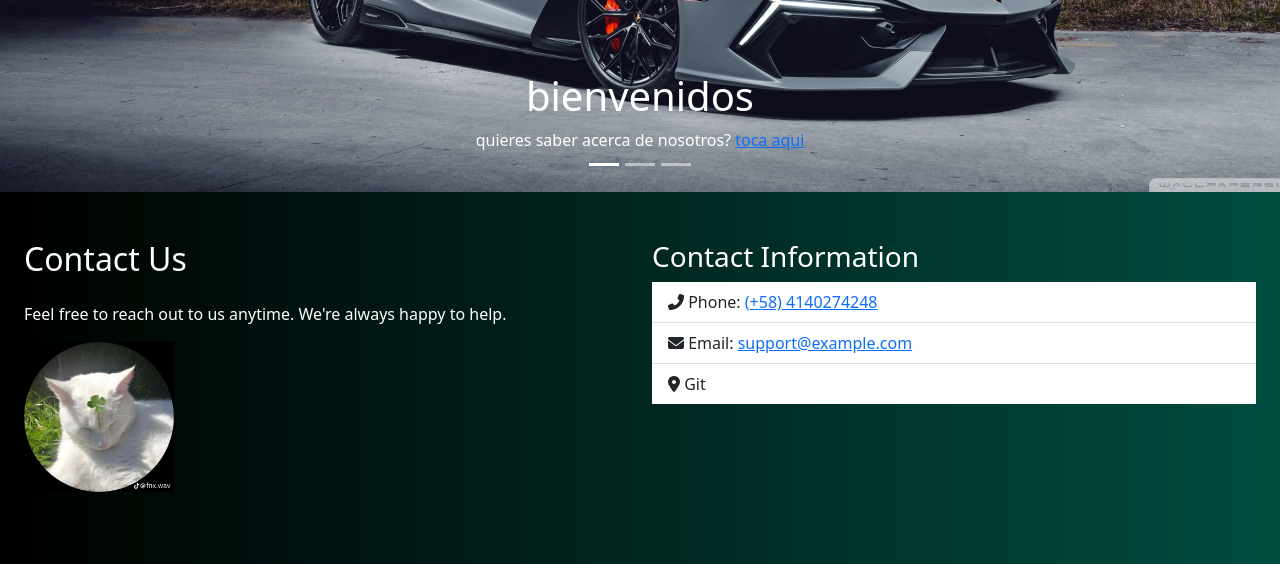
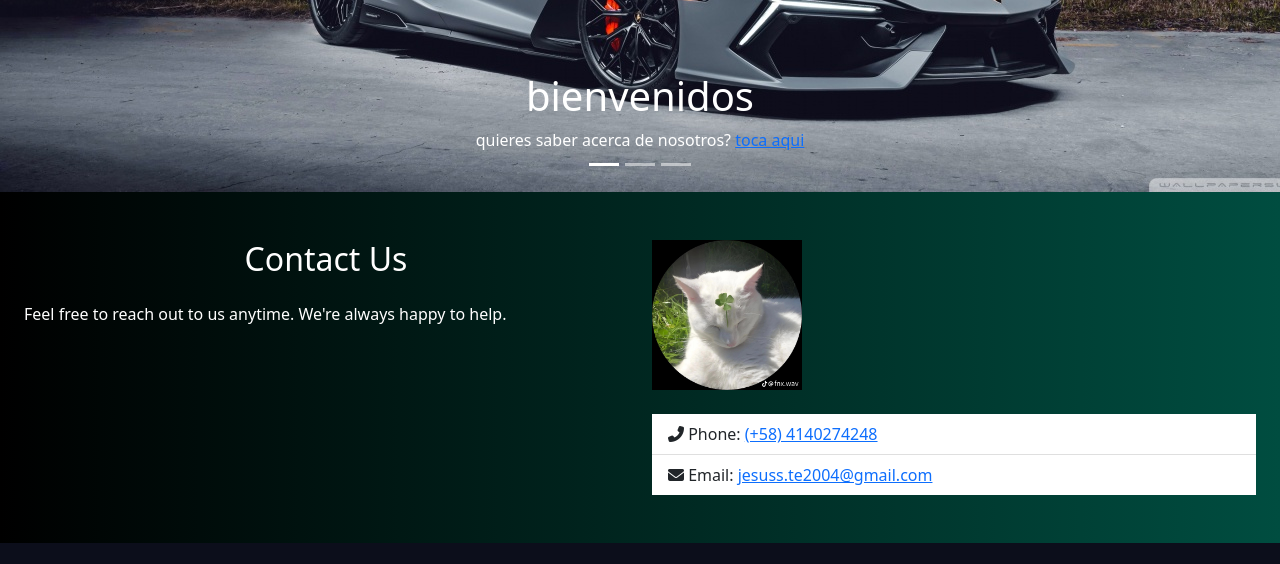
Before and after one commit to Shadowkirito123/django-crud, a Django app: page / in a window 1280 px wide. Shown: the part 656-1220 px from the top of the page. After the commit the page ends 1199 px from the top, so only its background shows below. Run offline with Django 5.2, Linux system fonts and the light colour scheme; the visitor is signed in with stand-in values (Sample User, id 1); some libraries are stand-ins or nearby versions.

Commit message:
conexion sobrenosotros

```diff
--- a/djangocrud/urls.py
+++ b/djangocrud/urls.py
@@ -36,6 +36,7 @@ urlpatterns = [
     path('usuario/<int:user_id>/restablacerClave/<str:token>/', views.restablecer_contraseña, name='restablecer_contraseña'),
     path('cambio/', views.cambio, name='cambio'),
     path('obtener/', views.obtenercolor, name='obtener'),
-    re_path(r'^ckeditor/', include('ckeditor_uploader.urls'))
+    re_path(r'^ckeditor/', include('ckeditor_uploader.urls')),
+    path('sobrenosotros/',views.sobrenosotros_view, name='sobrenosotros')
     # path('ubicacion/', views.update_profile, name='update_profile'),
     ]
--- a/tasks/templates/home.html
+++ b/tasks/templates/home.html
@@ -58,26 +58,25 @@
         <section class="container-fluid py-5">
             <div class="row">
                 <div class="col-md-6">
-                    <h2 class="mb-4 text-white">Contact Us</h2>
+
+                    <h2 class="mb-4 text-white text-center">Contact Us</h2>
                     <p class='text-white'>Feel free to reach out to us anytime. We're always happy to help.</p>
-                    <img src="{% static 'img/gato.jpeg' %}"  alt="Contact Us Image" class="img-fluid mb-4" style="width: 150px;">
                 </div>
                 <div class="col-md-6">
-                    <h3 class='text-white'>Contact Information</h3>
+                    <img src="{% static 'img/gato.jpeg' %}" alt="Contact Us Image" class="img-fluid mb-4  mx-auto" style="width: 150px;">
+
                     <ul class="list-group list-group-flush">
                         <li class="list-group-item">
-                            <i class="fas fa-phone-alt"></i> Phone: <a href="04140274248">(+58) 4140274248</a>
+                            <i class="fas fa-phone-alt"></i> Phone: <a href="#">(+58) 4140274248</a>
                         </li>
                         <li class="list-group-item">
-                            <i class="fas fa-envelope"></i> Email: <a href="jesuss.te2004@gmail.com">support@example.com</a>
-                        </li>
-                        <li class="list-group-item">
-                            <i class="fas fa-map-marker-alt"></i> Git
+                            <i class="fas fa-envelope"></i> Email: <a href="mailto:jesuss.te2004@gmail.com">jesuss.te2004@gmail.com</a>
                         </li>
                     </ul>
                 </div>
             </div>
         </section>
+
         <script src="https://cdn.jsdelivr.net/npm/bootstrap@5.1.3/dist/js/bootstrap.bundle.min.js" integrity="sha384-ka7Sk0Gln4gmtz2MlQnikT1wXgYsOg+OMhuP+IlRH9sENBO0LRn5q+8nbTov4+1p" crossorigin="anonymous"></script>
         </body>
         </html>
--- a/tasks/views.py
+++ b/tasks/views.py
@@ -426,3 +426,6 @@ def obtenercolor(request):
         'color': color,
         'form': TaskForm
     })
+
+def sobrenosotros_view(request):
+    return render(request, 'sobrenosotros.html')
```
Also changed, not shown: static/WhatsApp_Image_2024-06-19_at_9.35.17_AM_zbmn4Cq.jpeg (added).
